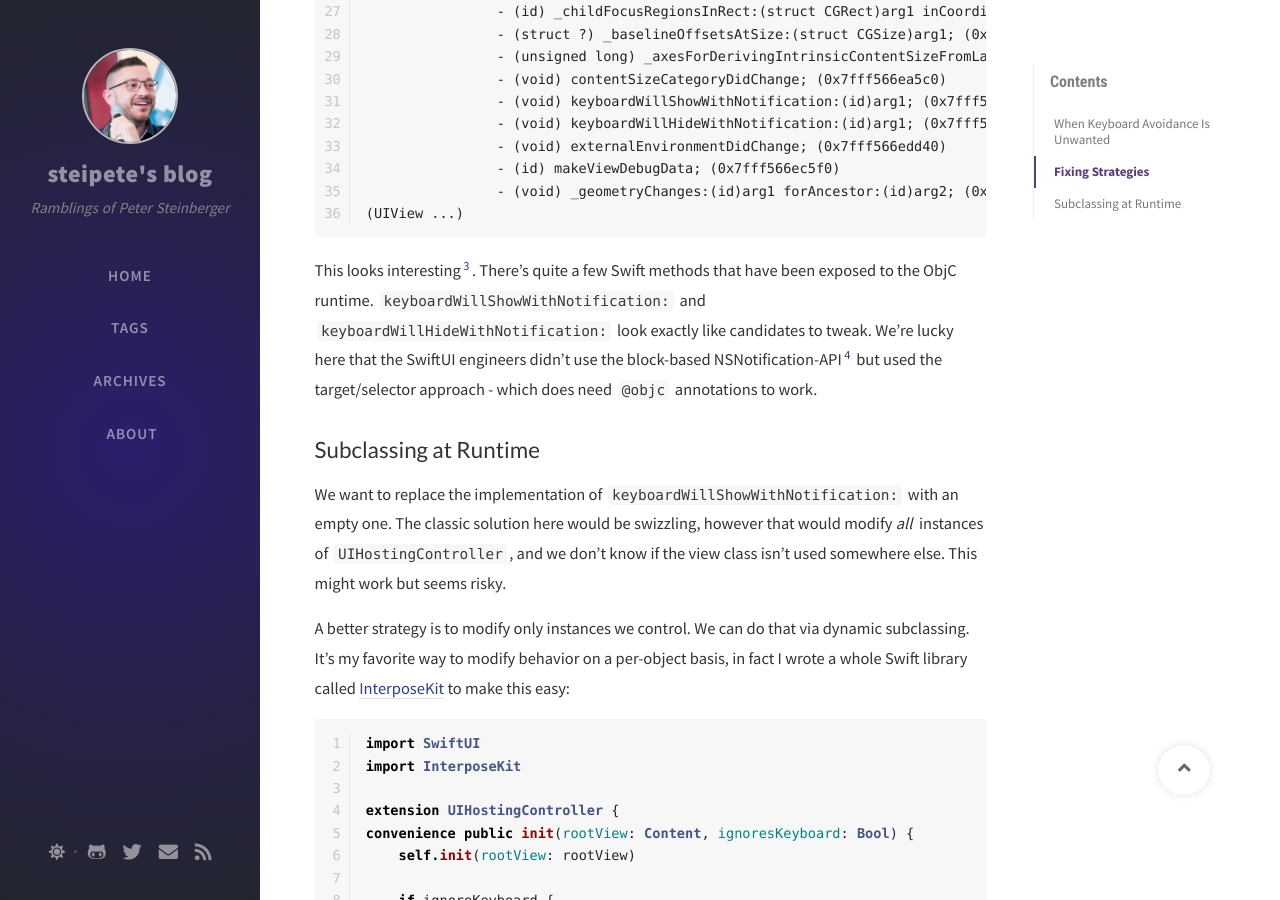
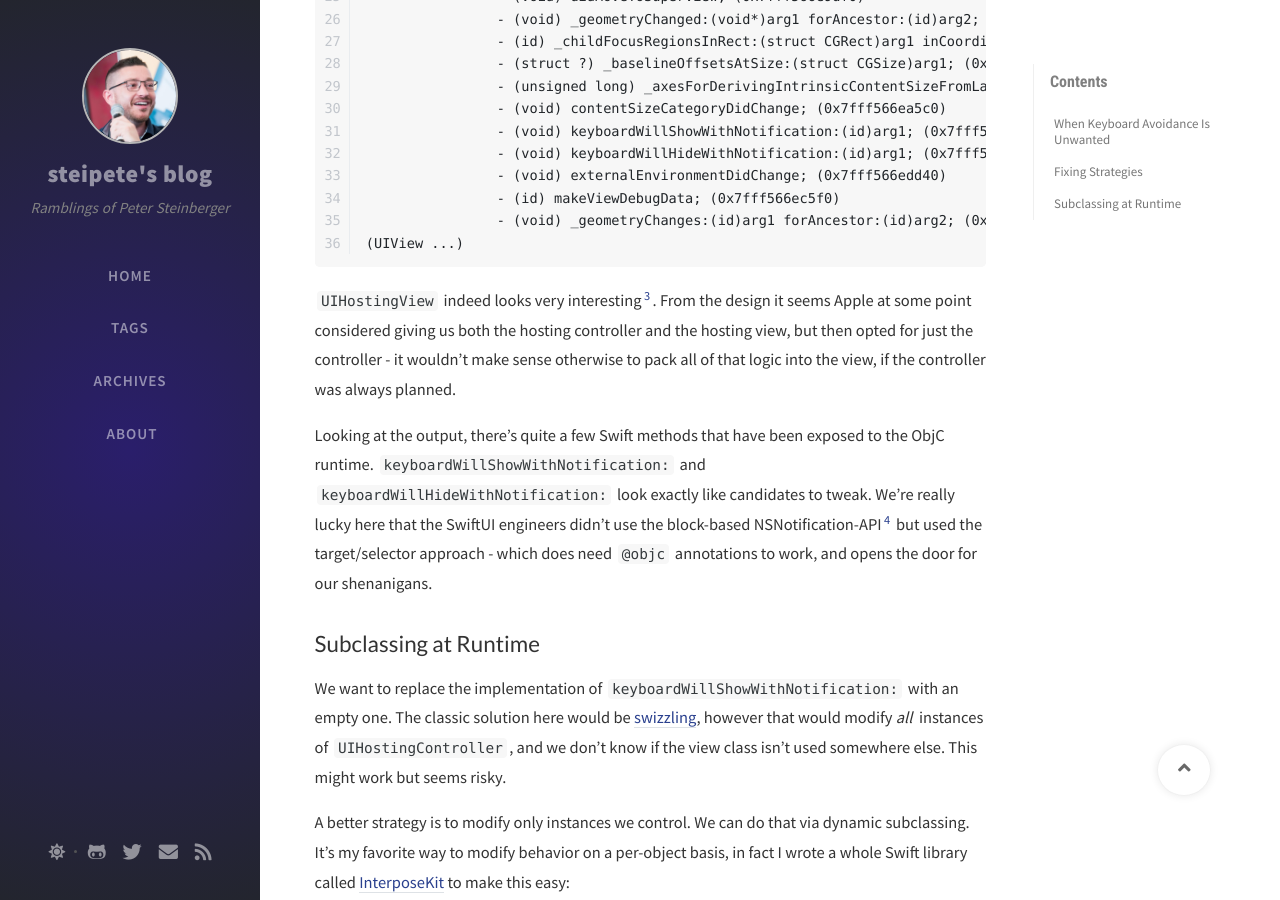
Before and after one commit to steipete/steipete.com, a Jekyll site: the page built from _posts/2020-09-21-disabling-keyboard-avoidance-in-swiftui-uihostingcontroller.md, in a window 1280 px wide and 900 px high, scrolled down 1789 px. Built offline with Jekyll 4.4.1, drawn with Linux system fonts in a browser that asks for light colours; nearby versions of some CDN libraries; comment, search, counter and statistics services are not loaded; some of the changed text lies outside the part shown.

Commit message:
better flow

````diff
--- a/_posts/2020-09-21-disabling-keyboard-avoidance-in-swiftui-uihostingcontroller.md
+++ b/_posts/2020-09-21-disabling-keyboard-avoidance-in-swiftui-uihostingcontroller.md
@@ -25,9 +25,9 @@
 
 While I've not been directly affected by this issue, I've been curious and tried to fix this a while back already. My first attempt was adding `.ignoresSafeArea(.keyboard)` to the SwiftUI view, however this doesn't seem to change anything.
 
-Looks like we need the heavy weapons! My usual strategy is to [inspect the view controller's methods](https://twitter.com/steipete/status/1306153060700426240?s=21) and look for something to poke at. This however became much harder with Swift. With a few tricks we can still inspect `UIHostingController` via the Objective-C runtime, however we only see methods that are subclassed from `UIViewController` or exposed with `@objc`.
+When the official ways don't work, there's always the runtime. I've been [inspecting the view controller's methods](https://twitter.com/steipete/status/1306153060700426240?s=21) and looking for something to poke at. As the class is written in Swift, there's very little that's exposed to the Objective-C runtime — only methods that are overridden from `UIViewController` or exposed with `@objc` will show up here. I could potentially use a Swift mirror to see the remaining functions, but changing them is really difficult. There was nothing interesting so I've reported a r̶a̶d̶a̶r̶ Feedback and that was it.
 
-There's really nothing interesting in there that we could poke at. A few days later I've been reading [Samuel Défago's brilliant blog post how he wrapped `UICollectionView` for Swift](https://defagos.github.io/swiftui_collection_intro/). In  Part 3 he presents a fix to an issue with `safeAreaInsets` in `UIHostingController`, by [modifying the view class](https://defagos.github.io/swiftui_collection_part3/). This motivated me to take a closer look at the view - maybe Apple was hiding the keyboard avoidance logic there?
+A few days later I've been reading [Samuel Défago's brilliant blog post how he wrapped `UICollectionView` for Swift](https://defagos.github.io/swiftui_collection_intro/). In Part 3 he presents a fix to an issue with `safeAreaInsets` in `UIHostingController`, by [modifying the *view* class](https://defagos.github.io/swiftui_collection_part3/). This motivated me to take a closer look at the view - maybe Apple was hiding the keyboard avoidance logic there?
 
 ```
 po SwiftUI._UIHostingView<KeyboardSwiftUIBug.ContentView>.self.perform("_shortMethodDescription")
@@ -68,11 +68,13 @@
 (UIView ...)
 ```
 
-This looks interesting[^3]. There's quite a few Swift methods that have been exposed to the ObjC runtime. `keyboardWillShowWithNotification:` and `keyboardWillHideWithNotification:` look exactly like candidates to tweak. We're lucky here that the SwiftUI engineers didn't use the block-based NSNotification-API[^1] but used the target/selector approach - which does need `@objc` annotations to work.
+`UIHostingView` indeed looks very interesting[^3]. From the design it seems Apple at some point considered giving us both the hosting controller and the hosting view, but then opted for just the controller - it wouldn't make sense otherwise to pack all of that logic into the view, if the controller was always planned.
+
+Looking at the output, there's quite a few Swift methods that have been exposed to the ObjC runtime. `keyboardWillShowWithNotification:` and `keyboardWillHideWithNotification:` look exactly like candidates to tweak. We're really lucky here that the SwiftUI engineers didn't use the block-based NSNotification-API[^1] but used the target/selector approach - which does need `@objc` annotations to work, and opens the door for our shenanigans.
 
 ## Subclassing at Runtime
 
-We want to replace the implementation of `keyboardWillShowWithNotification:` with an empty one. The classic solution here would be swizzling, however that would modify *all* instances of `UIHostingController`, and we don't know if the view class isn't used somewhere else. This might work but seems risky.
+We want to replace the implementation of `keyboardWillShowWithNotification:` with an empty one. The classic solution here would be [swizzling](https://pspdfkit.com/blog/2019/swizzling-in-swift/), however that would modify *all* instances of `UIHostingController`, and we don't know if the view class isn't used somewhere else. This might work but seems risky.
 
 A better strategy is to modify only instances we control. We can do that via dynamic subclassing. It's my favorite way to modify behavior on a per-object basis, in fact I wrote a whole Swift library called [InterposeKit](https://interposekit.com/) to make this easy:
 
````
